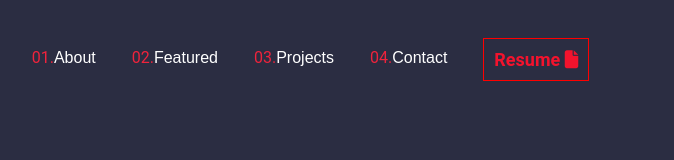
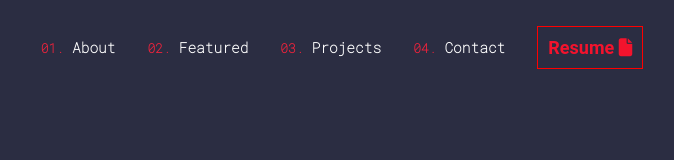
Before and after one commit to juliocmartinez/myportfolio, a plain HTML site: page index.html in a window 1280 px wide. Shown: the whole page, without its empty margins (480-1154 px from the left). Drawn offline with Linux system fonts and the light colour scheme.

Commit message:
nav terminado

```diff
--- a/index.html
+++ b/index.html
@@ -18,16 +18,16 @@
             <nav id="nav">
                 <ul>
                     <li>
-                        <a href="#"><span>01.</span>About</a>
+                        <a href="#"><strong>01. </strong>About</a>
                     </li>
                     <li>
-                        <a href="#"><span>02.</span>Featured</a>
+                        <a href="#"><strong>02. </strong>Featured</a>
                     </li>
                     <li>
-                        <a href="#"><span>03.</span>Projects</a>
+                        <a href="#"><strong>03. </strong>Projects</a>
                     </li>
                     <li>
-                        <a href="#"><span>04.</span>Contact</a>
+                        <a href="#"><strong>04. </strong>Contact</a>
                     </li>
                     <li>
                         <a href="#"><button>Resume <i class="fa-solid fa-file"></i></button>
--- a/style.css
+++ b/style.css
@@ -11,21 +11,23 @@
 #nav ul{
     display: flex;
     justify-content: flex-end;
-    margin: 20px 90px 20px 20px;
+    gap: 2rem;
+    align-items: center;
+    margin: 26px 54px 40px 46px;
+
 }
 
 #nav ul li{
-    margin: 18px;
     list-style: none;
     padding: 0px;
-    line-height: 40px;
 
 }
 #nav ul li a{
     color: white;
     text-decoration: none;
-    font-size: 16px;
-    font-family: Arial, Helvetica, sans-serif;
+    font-size: 14.5px;
+    font-family: 'Roboto Mono', monospace;
+    font-weight: bold;
     transition: all 300ms;
 
 }
@@ -33,9 +35,10 @@
     color: #f3132d;
 
 }
-#nav ul li a span{
-    font-family: "Roboto", monospace;
+#nav ul li a strong{
+    font-family: "Roboto Mono", monospace;
     color: #ef233c;
+    font-size: 13px;
 }
 #nav ul li a button{
     font-family: "Roboto", monospace;
```
